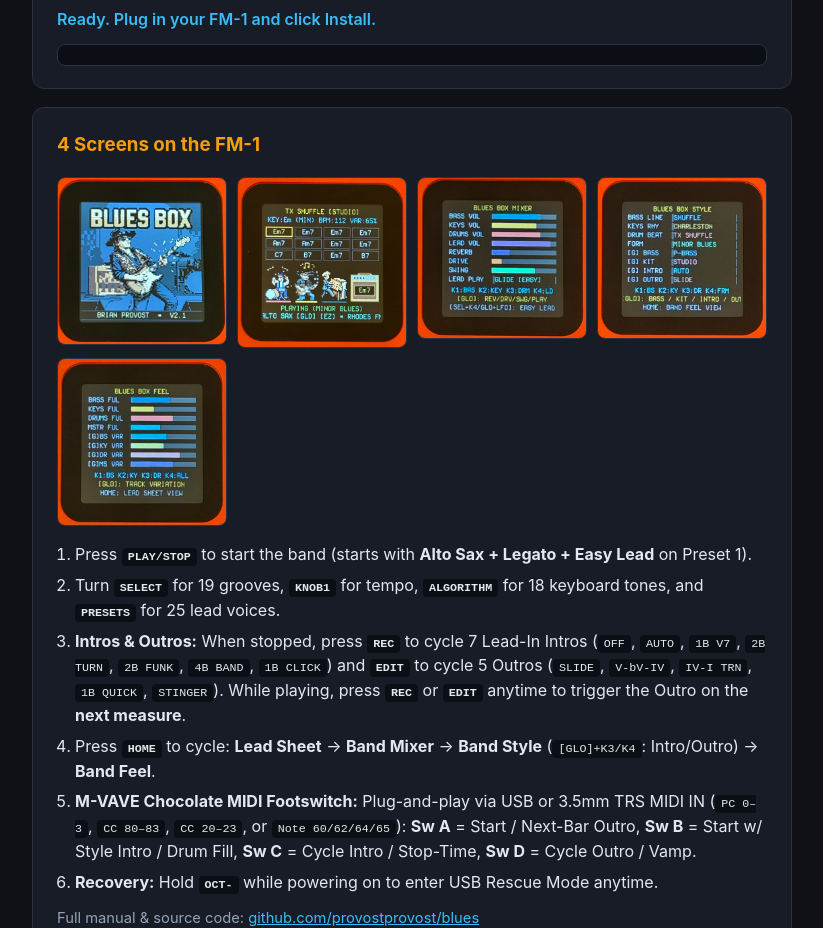
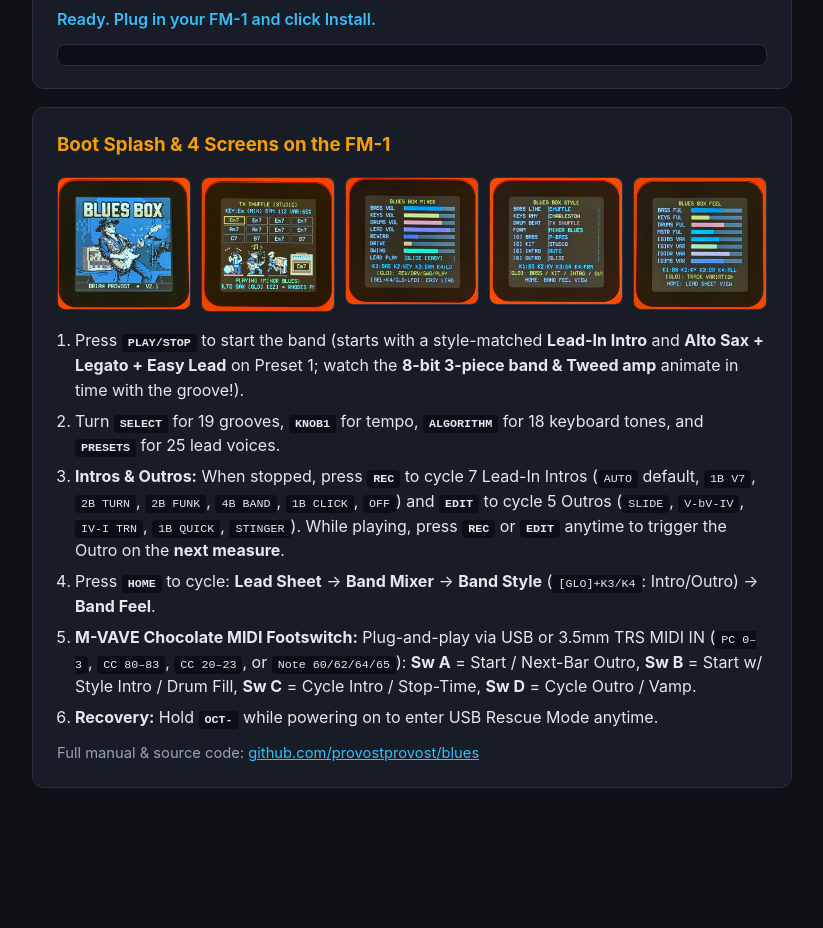
Before and after one commit to provostprovost/blues, a plain HTML site: page docs/index.html in a window 1280 px wide. Shown: the part 487-1415 px from the top of the page, without its empty margins (228-1051 px from the left). After the commit the page ends 1357 px from the top, so only its background shows below. Drawn offline with Linux system fonts and the light colour scheme.

Commit message:
Update README, web installer, and fmhub.json for V2.1 8-bit band stage & AUTO intro default

```diff
--- a/docs/index.html
+++ b/docs/index.html
@@ -99,7 +99,7 @@
   }
   .grid {
     display: grid;
-    grid-template-columns: repeat(auto-fit, minmax(150px, 1fr));
+    grid-template-columns: repeat(auto-fit, minmax(120px, 1fr));
     gap: 10px;
     margin-top: 12px;
   }
@@ -143,7 +143,7 @@
   </div>
 
   <div class="card">
-    <h3 style="margin-top:0; color:var(--accent);">4 Screens on the FM-1</h3>
+    <h3 style="margin-top:0; color:var(--accent);">Boot Splash &amp; 4 Screens on the FM-1</h3>
     <div class="grid">
       <img src="screenshots/splash.jpg" alt="Boot Splash" onerror="this.style.display='none'">
       <img src="screenshots/screen1.jpg" alt="Lead Sheet" onerror="this.style.display='none'">
@@ -152,9 +152,9 @@
       <img src="screenshots/screen4.jpg" alt="Band Feel" onerror="this.style.display='none'">
     </div>
     <ol style="margin-top:16px;">
-      <li>Press <strong><code>PLAY/STOP</code></strong> to start the band (starts with <strong>Alto Sax + Legato + Easy Lead</strong> on Preset 1).</li>
+      <li>Press <strong><code>PLAY/STOP</code></strong> to start the band (starts with a style-matched <strong>Lead-In Intro</strong> and <strong>Alto Sax + Legato + Easy Lead</strong> on Preset 1; watch the <strong>8-bit 3-piece band &amp; Tweed amp</strong> animate in time with the groove!).</li>
       <li>Turn <strong><code>SELECT</code></strong> for 19 grooves, <strong><code>KNOB1</code></strong> for tempo, <strong><code>ALGORITHM</code></strong> for 18 keyboard tones, and <strong><code>PRESETS</code></strong> for 25 lead voices.</li>
-      <li><strong>Intros &amp; Outros:</strong> When stopped, press <strong><code>REC</code></strong> to cycle 7 Lead-In Intros (<code>OFF</code>, <code>AUTO</code>, <code>1B V7</code>, <code>2B TURN</code>, <code>2B FUNK</code>, <code>4B BAND</code>, <code>1B CLICK</code>) and <strong><code>EDIT</code></strong> to cycle 5 Outros (<code>SLIDE</code>, <code>V-bV-IV</code>, <code>IV-I TRN</code>, <code>1B QUICK</code>, <code>STINGER</code>). While playing, press <strong><code>REC</code></strong> or <strong><code>EDIT</code></strong> anytime to trigger the Outro on the <strong>next measure</strong>.</li>
+      <li><strong>Intros &amp; Outros:</strong> When stopped, press <strong><code>REC</code></strong> to cycle 7 Lead-In Intros (<code>AUTO</code> default, <code>1B V7</code>, <code>2B TURN</code>, <code>2B FUNK</code>, <code>4B BAND</code>, <code>1B CLICK</code>, <code>OFF</code>) and <strong><code>EDIT</code></strong> to cycle 5 Outros (<code>SLIDE</code>, <code>V-bV-IV</code>, <code>IV-I TRN</code>, <code>1B QUICK</code>, <code>STINGER</code>). While playing, press <strong><code>REC</code></strong> or <strong><code>EDIT</code></strong> anytime to trigger the Outro on the <strong>next measure</strong>.</li>
       <li>Press <strong><code>HOME</code></strong> to cycle: <strong>Lead Sheet</strong> &rarr; <strong>Band Mixer</strong> &rarr; <strong>Band Style</strong> (<code>[GLO]+K3/K4</code>: Intro/Outro) &rarr; <strong>Band Feel</strong>.</li>
       <li><strong>M-VAVE Chocolate MIDI Footswitch:</strong> Plug-and-play via USB or 3.5mm TRS MIDI IN (<code>PC 0&ndash;3</code>, <code>CC 80&ndash;83</code>, <code>CC 20&ndash;23</code>, or <code>Note 60/62/64/65</code>): <strong>Sw A</strong> = Start / Next-Bar Outro, <strong>Sw B</strong> = Start w/ Style Intro / Drum Fill, <strong>Sw C</strong> = Cycle Intro / Stop-Time, <strong>Sw D</strong> = Cycle Outro / Vamp.</li>
       <li><strong>Recovery:</strong> Hold <strong><code>OCT-</code></strong> while powering on to enter USB Rescue Mode anytime.</li>
--- a/fmhub.json
+++ b/fmhub.json
@@ -1,5 +1,5 @@
 {
-  "what": "12-bar and 8-bar blues & funk backing band (19 grooves, 14 bass engines, 18 keyboard tones, 12 drum kits) with independent Fullness & Variation controls, live cues, 16 white-key preset slots, and a 4-voice lead synth with scale LEDs & optional Easy Lead scale-bend mode.",
+  "what": "12-bar & 8-bar blues/funk backing band (19 grooves, 14 basses, 18 keys, 12 kits) with style-matched intro riffs, next-bar scripted outros, M-VAVE Chocolate footswitch support, an animated 8-bit band stage, 16 presets, and a 25-voice lead synth with scale LEDs & Easy Lead.",
   "author": "Brian Provost",
   "kinds": ["groove", "synth"],
   "cheat": "https://provostprovost.github.io/blues/",
```
Also changed, not shown: 1 other file.
